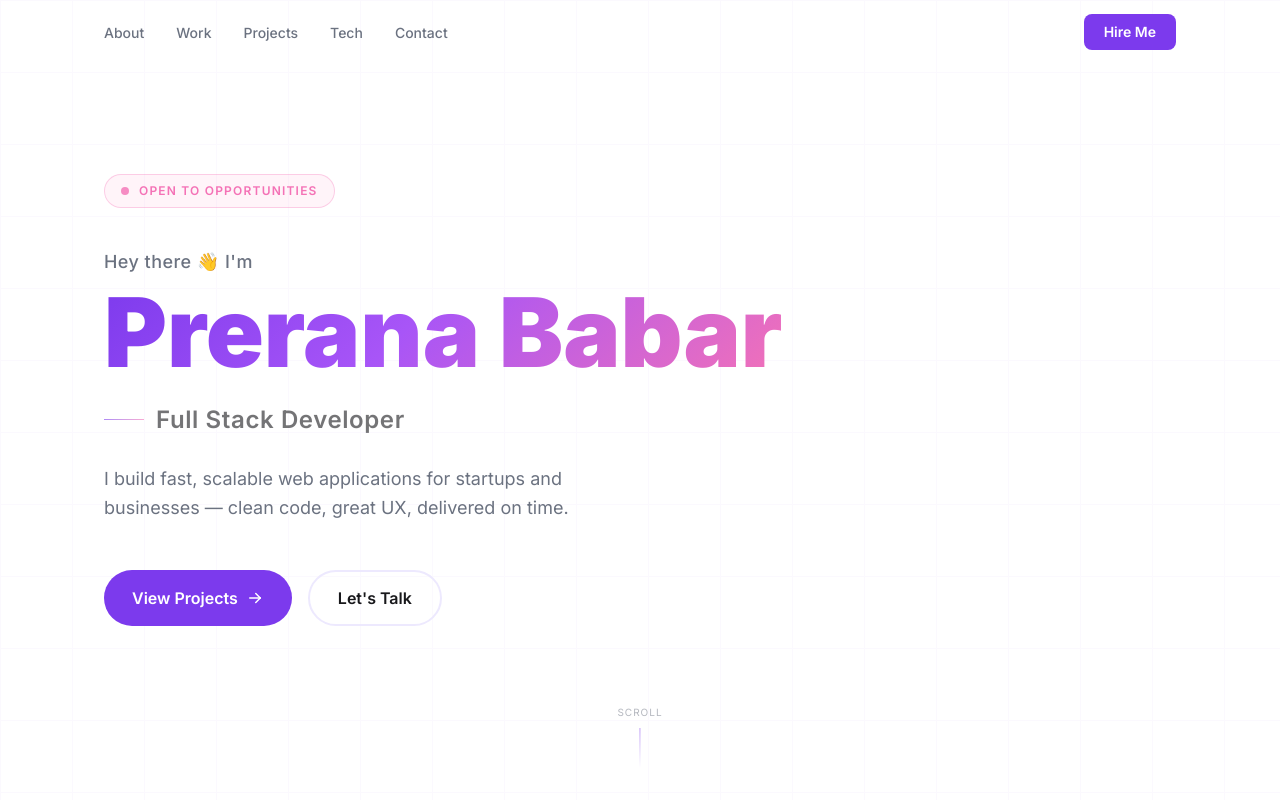
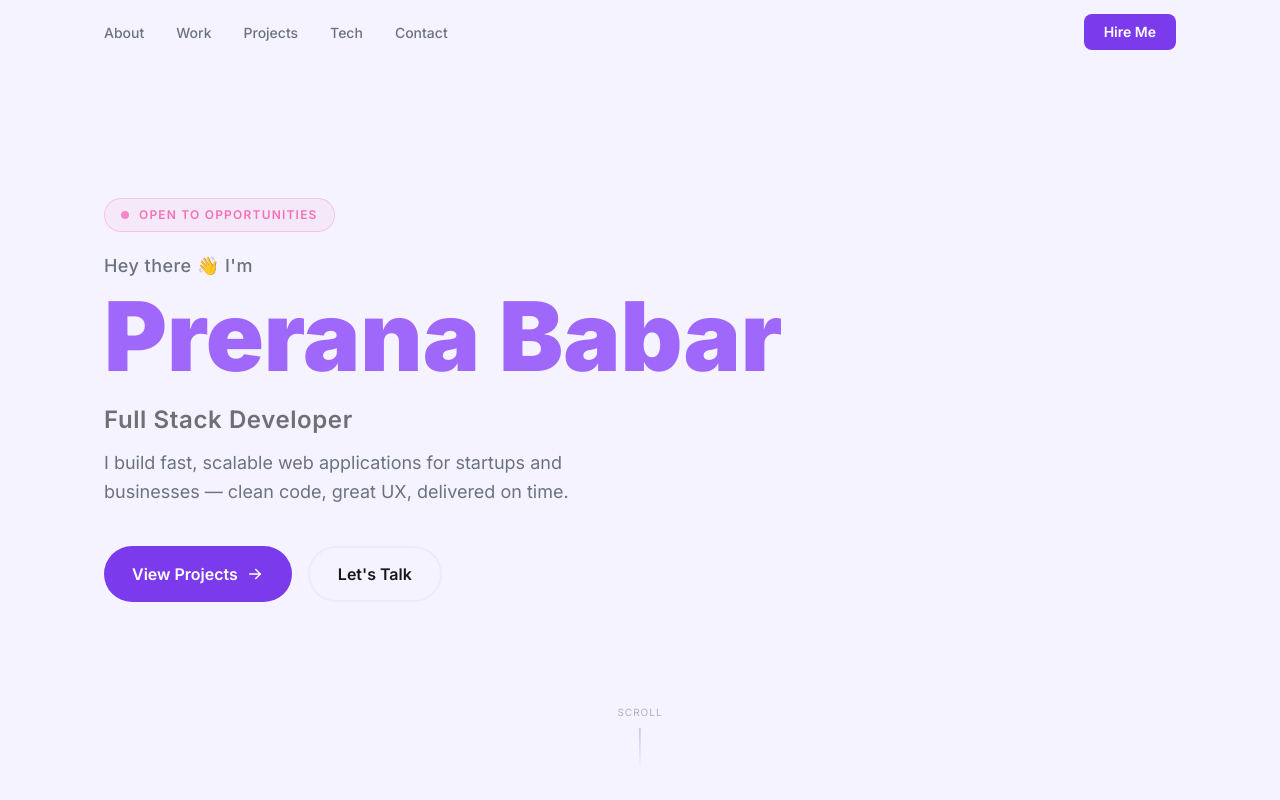
Before and after one commit to preranababar9/portfolio, a Next.js app: page / in a window 1280 px wide. Shown: the top 800 px of the page. Built offline with nearby package versions, Linux system fonts and the light colour scheme.

Commit message:
fix: hero section ui changes

```diff
--- a/app/components/About.tsx
+++ b/app/components/About.tsx
@@ -1,7 +1,7 @@
 import { IconArrowRight } from '@tabler/icons-react';
 
 const stats = [
-  { value: '3+', label: 'Years Experience' },
+  { value: '2+', label: 'Years Experience' },
   { value: '20+', label: 'Projects Delivered' },
   { value: '15+', label: 'Happy Clients' },
 ];
@@ -19,7 +19,7 @@ export default function About() {
               Passionate about building for the web.
             </h2>
             <p className="text-muted leading-relaxed mb-4">
-              I&apos;m a full-stack developer with 3+ years of experience building
+              I&apos;m a full-stack developer with 2+ years of experience building
               scalable web applications. I work across the entire stack — from
               designing APIs and databases to crafting responsive, accessible UIs.
             </p>
--- a/app/components/Hero.tsx
+++ b/app/components/Hero.tsx
@@ -4,22 +4,12 @@ export default function Hero() {
   return (
     <section
       id="hero"
-      className="relative min-h-screen flex items-center overflow-hidden"
+      className="relative bg-card min-h-screen flex items-center overflow-hidden"
     >
-      {/* Subtle grid */}
-      <div
-        className="absolute inset-0 opacity-[0.025] pointer-events-none"
-        style={{
-          backgroundImage: `linear-gradient(var(--color-primary) 1px, transparent 1px), linear-gradient(90deg, var(--color-primary) 1px, transparent 1px)`,
-          backgroundSize: '72px 72px',
-        }}
-      />
-
-      <div className="section-container relative z-10 py-32">
-        <div className="">
+      <div className="section-container relative z-10 py-24">
 
           {/* Status badge */}
-          <div className="inline-flex items-center gap-2.5 px-4 py-2 rounded-full border border-accent/30 bg-accent/8 mb-10">
+          <div className="inline-flex items-center gap-2.5 px-4 py-2 rounded-full border border-accent/30 bg-accent/8 mb-5">
             <span className="w-2 h-2 rounded-full bg-accent animate-pulse" />
             <span className="text-accent text-xs font-semibold tracking-widest uppercase">
               Open to opportunities
@@ -32,25 +22,21 @@ export default function Hero() {
           </p>
 
           {/* NAME — huge gradient */}
-          <h1 className="text-6xl sm:text-7xl w-full md:text-8xl font-black mb-6">
+          <h1 className="text-6xl sm:text-7xl w-full md:text-8xl font-black mb-5">
             <span
-              className="bg-clip-text text-transparent"
-              style={{ backgroundImage: 'linear-gradient(135deg, var(--color-primary) 0%, #a855f7 45%, var(--color-accent) 100%)' }}
+              className="bg-clip-text text-primary-light"
             >
             Prerana Babar
             </span>
           </h1>
 
           {/* Role */}
-          <div className="flex items-center gap-3 mb-7">
-            <div className="h-px w-10 bg-linear-to-r from-primary to-accent opacity-60" />
             <h2 className="text-xl md:text-2xl font-semibold text-heading/60 tracking-wide">
               Full Stack Developer
             </h2>
-          </div>
 
           {/* Tagline */}
-          <p className="text-muted text-base md:text-lg leading-relaxed max-w-lg mb-12">
+          <p className="text-muted text-base md:text-lg leading-relaxed max-w-lg pt-3 mb-10">
             I build fast, scalable web applications for startups and
             businesses — clean code, great UX, delivered on time.
           </p>
@@ -71,7 +57,6 @@ export default function Hero() {
               Let&apos;s Talk
             </a>
           </div>
-        </div>
       </div>
 
       {/* Scroll indicator */}
--- a/app/components/Navbar.tsx
+++ b/app/components/Navbar.tsx
@@ -2,6 +2,7 @@
 
 import { useState, useEffect } from 'react';
 import { IconMenu2, IconX } from '@tabler/icons-react';
+import Link from 'next/link';
 
 const navLinks = [
   { label: 'About', href: '#about' },
@@ -26,7 +27,7 @@ export default function Navbar() {
       className={`fixed top-0 left-0 right-0 z-50 transition-all duration-300 ${
         scrolled
           ? 'bg-heading/90 backdrop-blur-md border-b border-stroke'
-          : 'bg-transparent'
+          : ''
       }`}
     >
       <div className="section-container">
@@ -35,12 +36,12 @@ export default function Navbar() {
           <ul className="hidden md:flex items-center gap-8">
             {navLinks.map((link) => (
               <li key={link.href}>
-                <a
+                <Link
                   href={link.href}
-                  className={`text-sm font-medium transition-colors ${scrolled ? 'text-white/80 hover:text-white' : 'text-muted hover:text-heading'}`}
+                  className={`text-sm font-medium transition-colors ${scrolled ? 'text-white/90 hover:text-white' : 'text-muted hover:text-heading'}`}
                 >
                   {link.label}
-                </a>
+                </Link>
               </li>
             ))}
           </ul>
```
